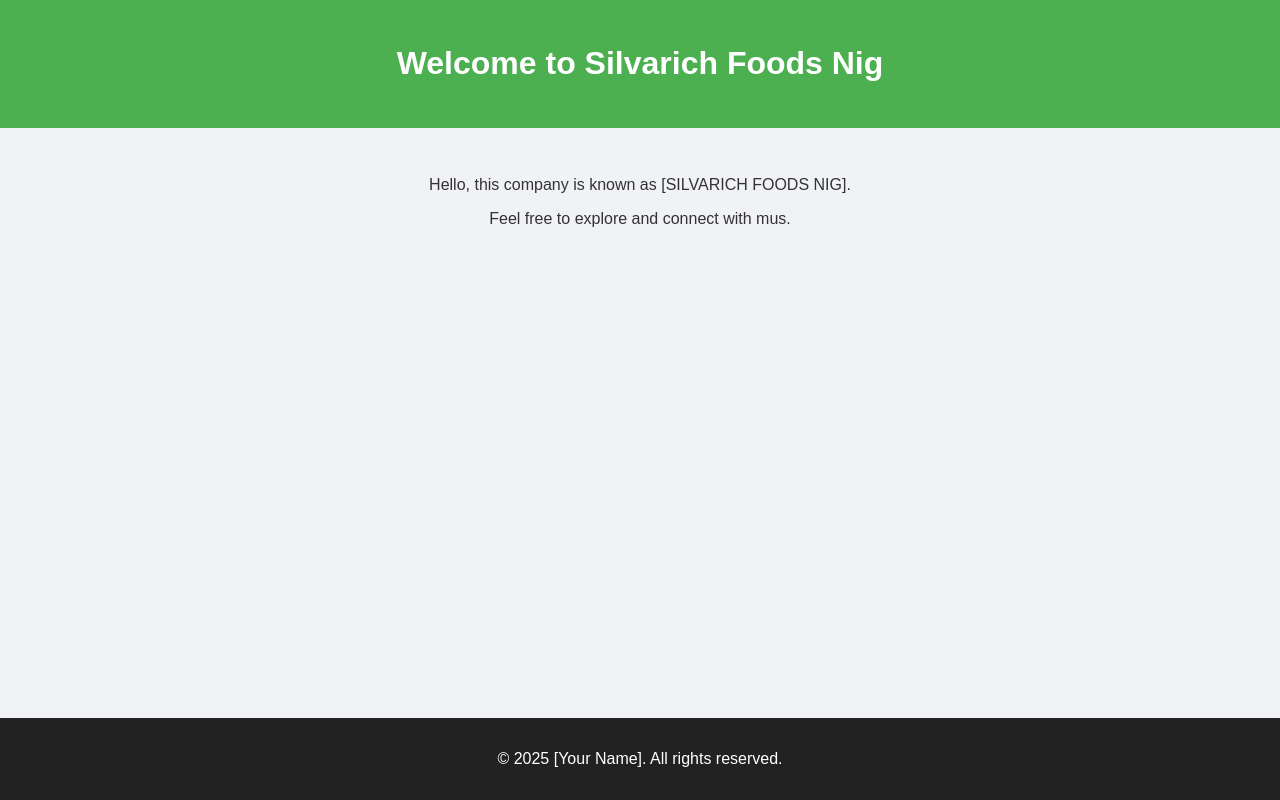
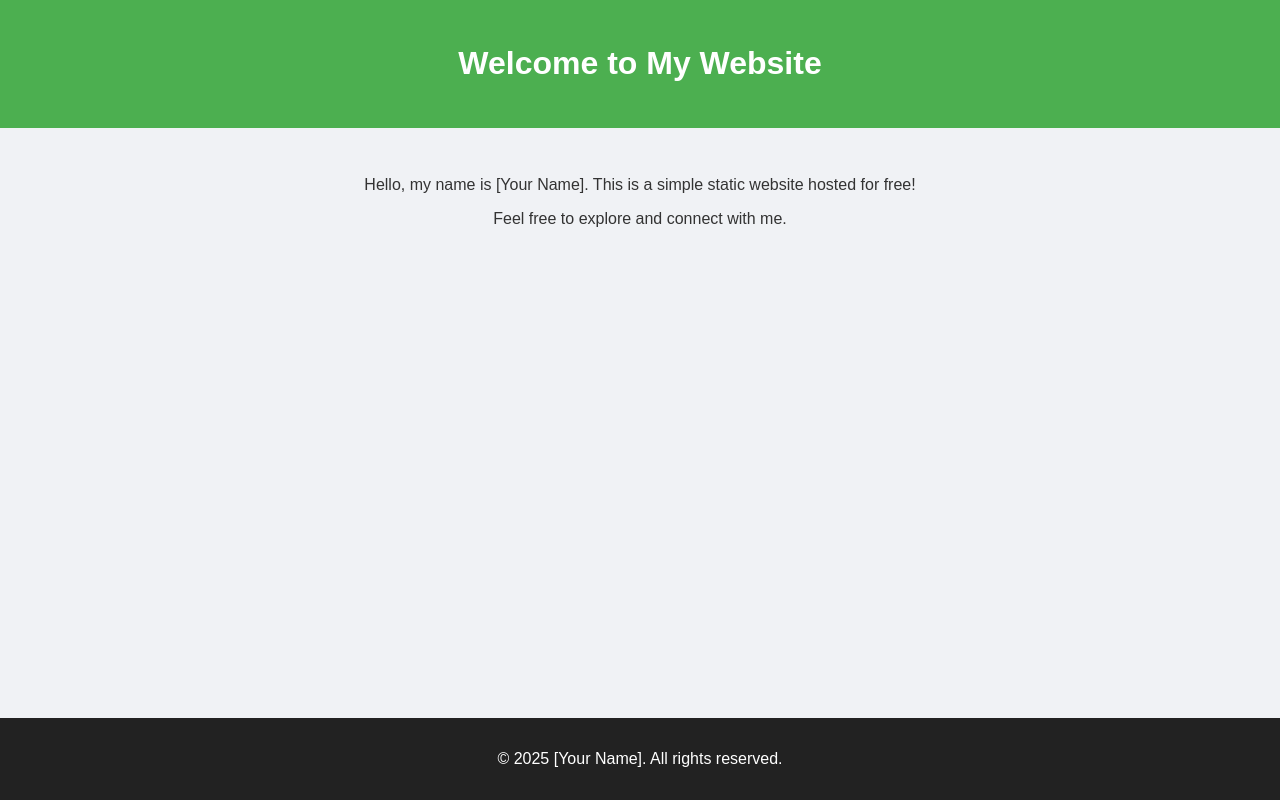
Before and after one commit to 2200537/RIGHT-SILVARICH, a plain HTML site: page index.html in a window 1280 px wide. Drawn offline with Linux system fonts and the light colour scheme.

Commit message:
Add files via upload

```diff
--- a/index.html
+++ b/index.html
@@ -8,11 +8,11 @@
 </head>
 <body>
     <header>
-        <h1>Welcome to Silvarich Foods Nig</h1>
+        <h1>Welcome to My Website</h1>
     </header>
     <main>
-        <p>Hello, this company is known as [SILVARICH FOODS NIG].</p>
-        <p>Feel free to explore and connect with mus.</p>
+        <p>Hello, my name is [Your Name]. This is a simple static website hosted for free!</p>
+        <p>Feel free to explore and connect with me.</p>
     </main>
     <footer>
         <p>&copy; 2025 [Your Name]. All rights reserved.</p>
```
